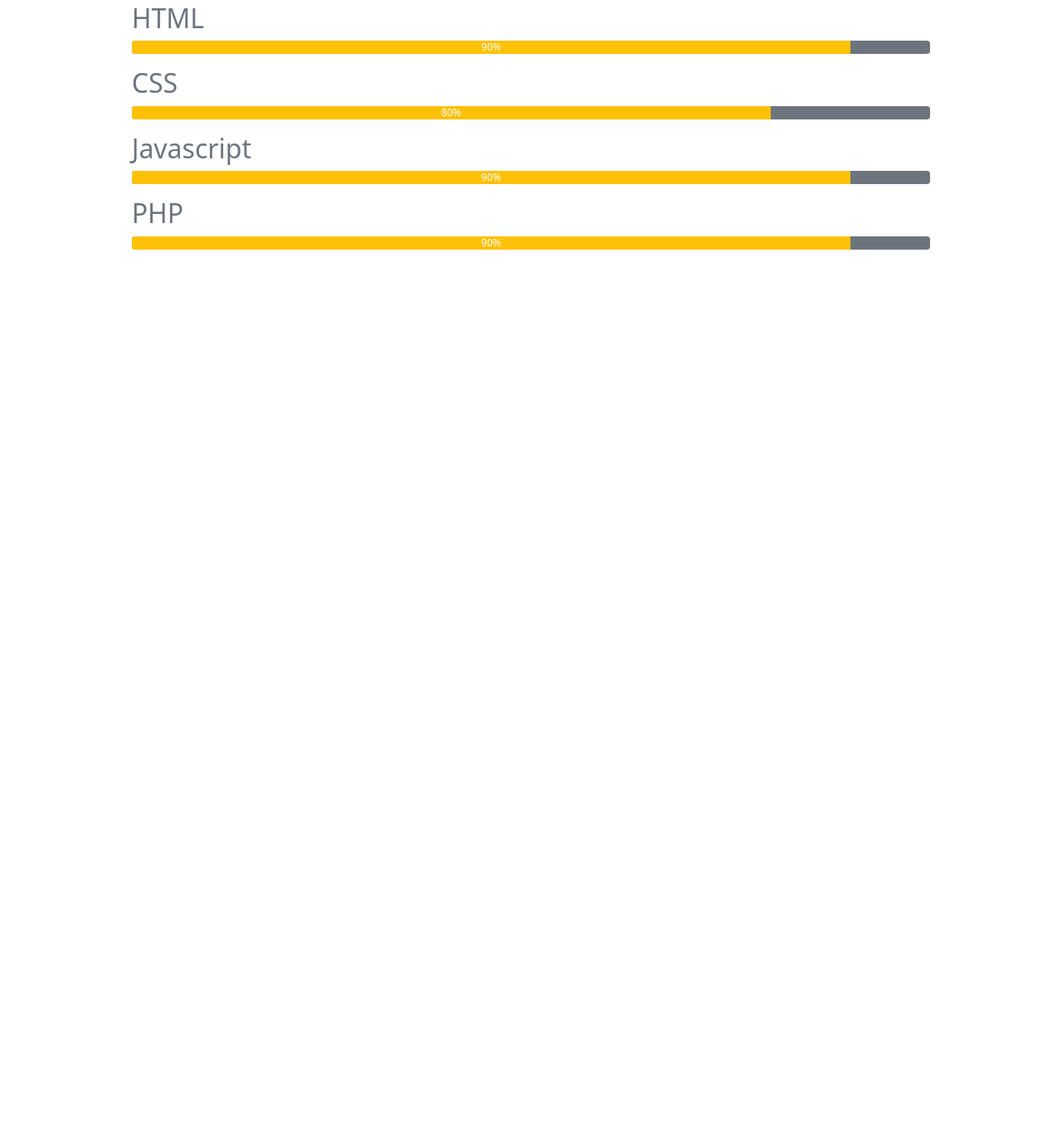
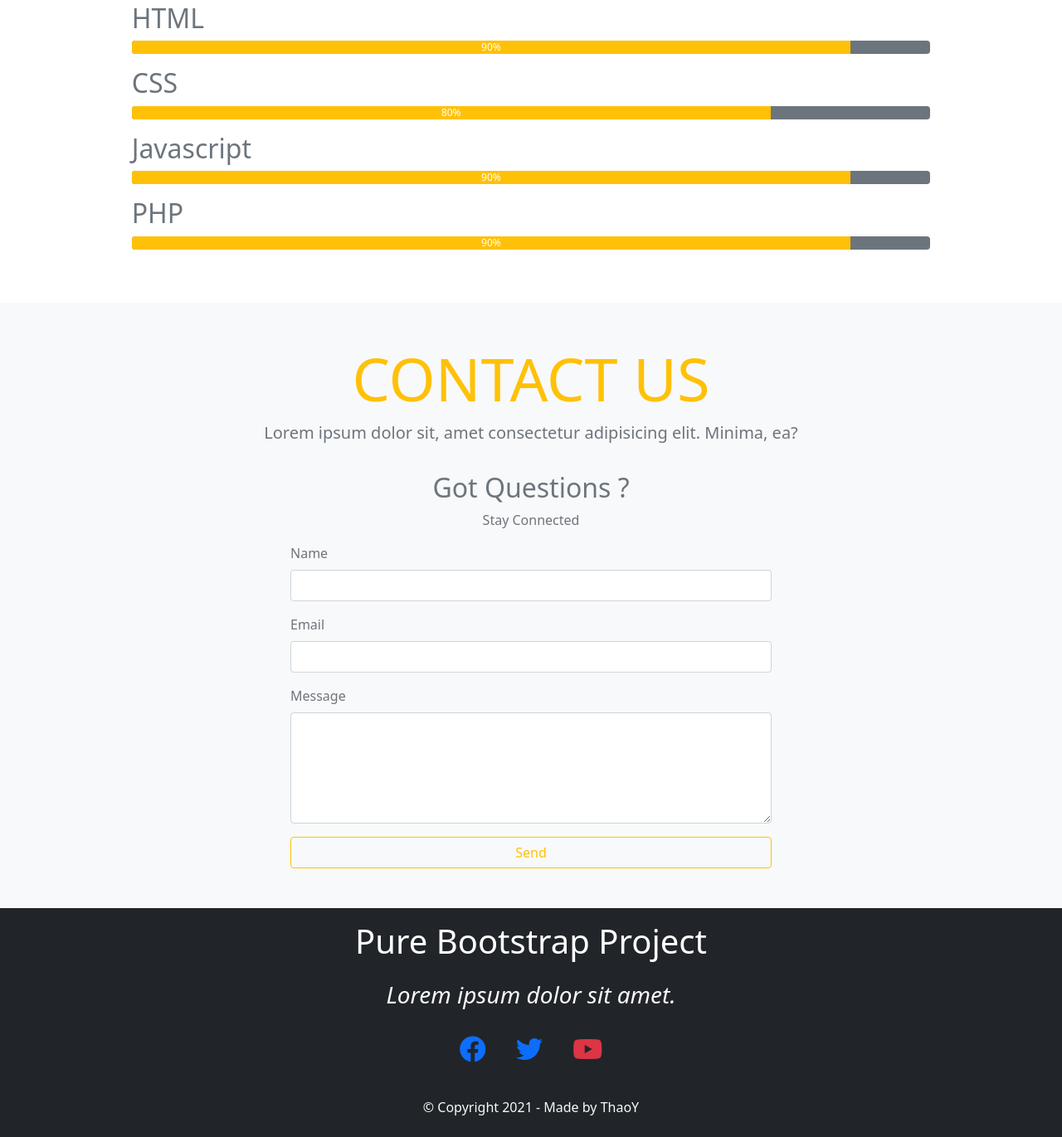
Before and after one commit to thao15059/pure-boostrap-website, a plain HTML site: page index.html in a window 1280 px wide. Shown: the part 2985-4356 px from the top of the page at 83% size. Before the commit the page ends 3350 px from the top, so only its background shows below. Drawn offline with nearby package versions, Linux system fonts and the light colour scheme.

Commit message:
implements contact, footer sections

```diff
--- a/index.html
+++ b/index.html
@@ -367,6 +367,81 @@
     </section>
     <!-- End of Progress -->
 
+    <!-- Contact -->
+    <section class="p-5 bg-light">
+      <div class="container-fuild">
+        <div class="row">
+          <div class="col text-center mb-3">
+            <h1 class="text-warning display-2 text-uppercase">Contact Us</h1>
+            <p class="lead text-secondary">
+              Lorem ipsum dolor sit, amet consectetur adipisicing elit. Minima,
+              ea?
+            </p>
+          </div>
+        </div>
+      </div>
+
+      <div class="row justify-content-center">
+        <div class="col-lg-6 col-md-8 col-sm-10">
+          <div class="text-center text-secondary">
+            <h2>Got Questions ?</h2>
+            <p>Stay Connected</p>
+          </div>
+
+          <form class="text-muted">
+            <div class="mb-3">
+              <label for="name" class="form-label">Name</label>
+              <input type="text" class="form-control" id="name" />
+            </div>
+            <div class="mb-3">
+              <label for="email" class="form-label">Email</label>
+              <input type="email" class="form-control" id="email" />
+            </div>
+            <div class="mb-3">
+              <label for="message" class="form-label">Message</label>
+              <textarea
+                type="email"
+                class="form-control"
+                id="message"
+                rows="5"
+              ></textarea>
+            </div>
+            <div class="d-grid">
+              <button class="btn btn-outline-warning btn-">Send</button>
+            </div>
+          </form>
+        </div>
+      </div>
+    </section>
+    <!-- End of Contact -->
+
+    <!-- Footer -->
+    <footer class="bg-dark">
+      <div class="container">
+        <div class="row">
+          <div class="col text-center">
+            <h1 class="text-white fw-light text-capitalize p-3">
+              Pure Bootstrap Project
+            </h1>
+            <h3 class="text-light fw-light fst-italic mb-3">
+              Lorem ipsum dolor sit amet.
+            </h3>
+            <div class="py-3">
+              <a href="#"><i class="fab fa-facebook fa-2x mx-3"></i></a>
+              <a href="#"><i class="fab fa-twitter fa-2x mx-3"></i></a>
+              <a href="#"
+                ><i class="fab fa-youtube fa-2x mx-3 text-danger"></i
+              ></a>
+            </div>
+            <p class="text-light py-4 m-0">
+              &copy; Copyright 2021 - Made by ThaoY
+            </p>
+          </div>
+        </div>
+      </div>
+    </footer>
+    <!-- End of Footer -->
+
     <script
       src="https://cdn.jsdelivr.net/npm/@popperjs/core@2.9.2/dist/umd/popper.min.js"
       integrity="sha384-IQsoLXl5PILFhosVNubq5LC7Qb9DXgDA9i+tQ8Zj3iwWAwPtgFTxbJ8NT4GN1R8p"
```
